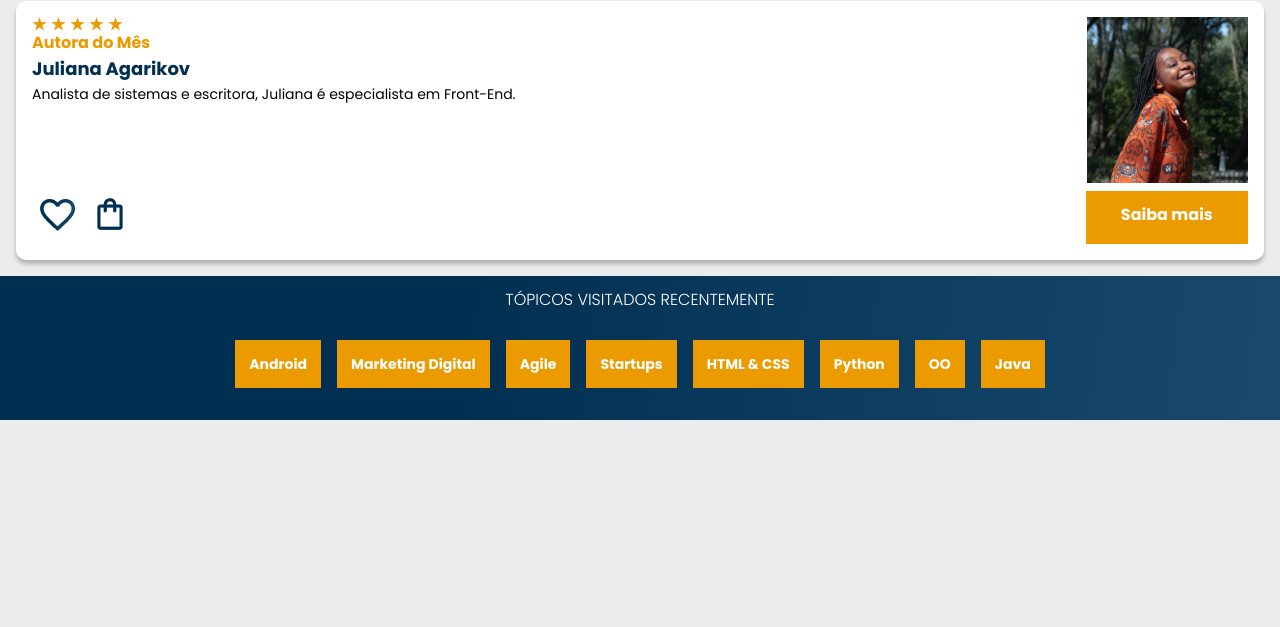
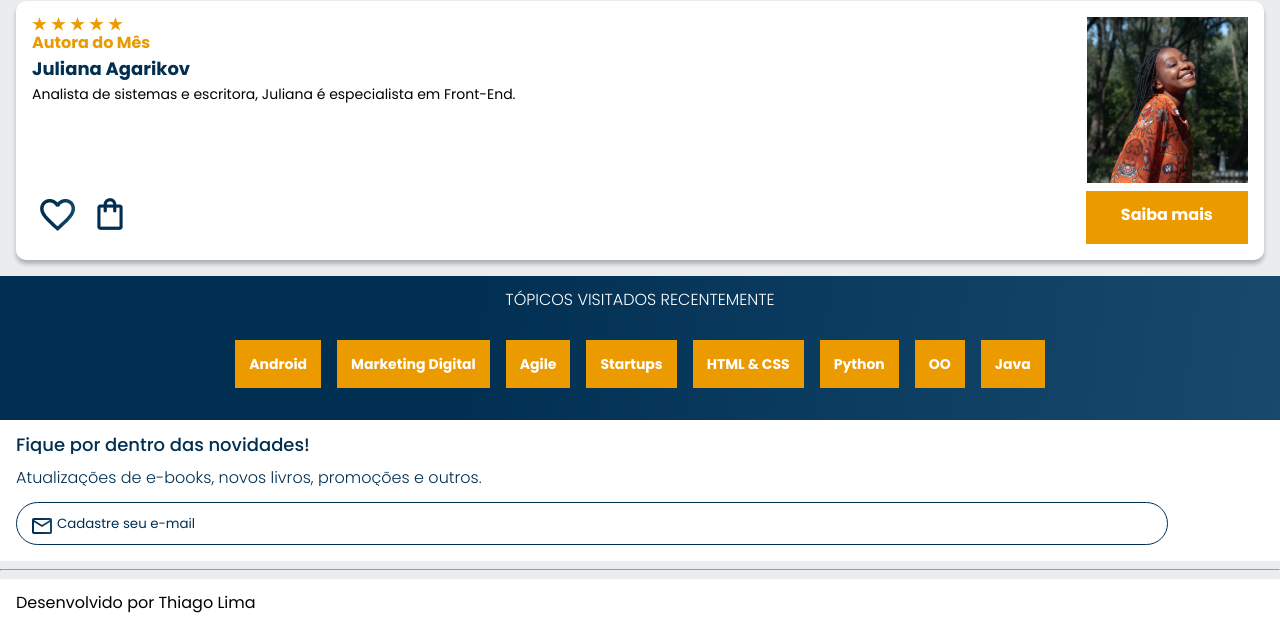
Before and after one commit to NomadTL/Alura-Books, a plain HTML site: page index.html in a window 1280 px wide. Shown: the part 1933-2560 px from the top of the page. Before the commit the page ends 2353 px from the top, so only its background shows below. Drawn offline with nearby package versions, Linux system fonts and the light colour scheme.

Commit message:
Add files via upload

```diff
--- /dev/null
+++ b/Styles/contato.css
@@ -0,0 +1,36 @@
+.contato{
+    background-color:var(--branco);
+    padding: 1em;
+}
+
+.contato__titulo, .contato__texto{
+    background: var(--azul-degrade);
+    -webkit-background-clip: text;
+    -webkit-text-fill-color: transparent;
+    background-clip: text;
+}
+
+.contato__titulo{
+    font-size: 18px;
+    font-weight: 500;
+}
+
+.contato__texto{
+    font-weight: 300;
+    margin: 1em 0;
+}
+
+.contato__email{
+    padding: 1em;
+    border: 1px solid var(--azul);
+    border-radius: 24px;
+    width: 90%;
+    color: var(--azul);
+}
+
+.contato__email::placeholder{
+    font-family: var(--fonte-principal);
+    color: var(--azul);
+    background: url("../img/Email.png") no-repeat;
+    padding-left: 2em;
+}
--- /dev/null
+++ b/Styles/rodape.css
@@ -0,0 +1,8 @@
+.hr{
+    margin: 0;
+}
+
+.rodape{
+    background-color: var(--branco);
+    padding: 1em;
+}
--- a/index.html
+++ b/index.html
@@ -174,6 +174,19 @@
             </li>
         </ul>
     </section>
+
+    <section class="contato">
+        <h2 class="contato__titulo">Fique por dentro das novidades!</h2>
+        <p class="contato__texto">Atualizações de e-books, novos livros, promoções e outros.</p>
+        <input type="email" placeholder="Cadastre seu e-mail" class="contato__email">
+    </section>
+
+    <hr />
+
+    <footer class="rodape">
+        <h2 class="rodape__titulo">Desenvolvido por Thiago Lima</h2>
+    </footer>
+
     <script src="https://cdn.jsdelivr.net/npm/swiper@11/swiper-bundle.min.js"></script>
 
     <script>
--- a/style.css
+++ b/style.css
@@ -2,6 +2,8 @@
 @import url("Styles/Banner.css");
 @import url("Styles/carrossel.css");
 @import url("Styles/topicos.css");
+@import url("Styles/contato.css");
+@import url("Styles/rodape.css");
 
 :root {
     --cor-de-fundo: #EBECEE;
```
Also changed, not shown: img/Email.png (added).
